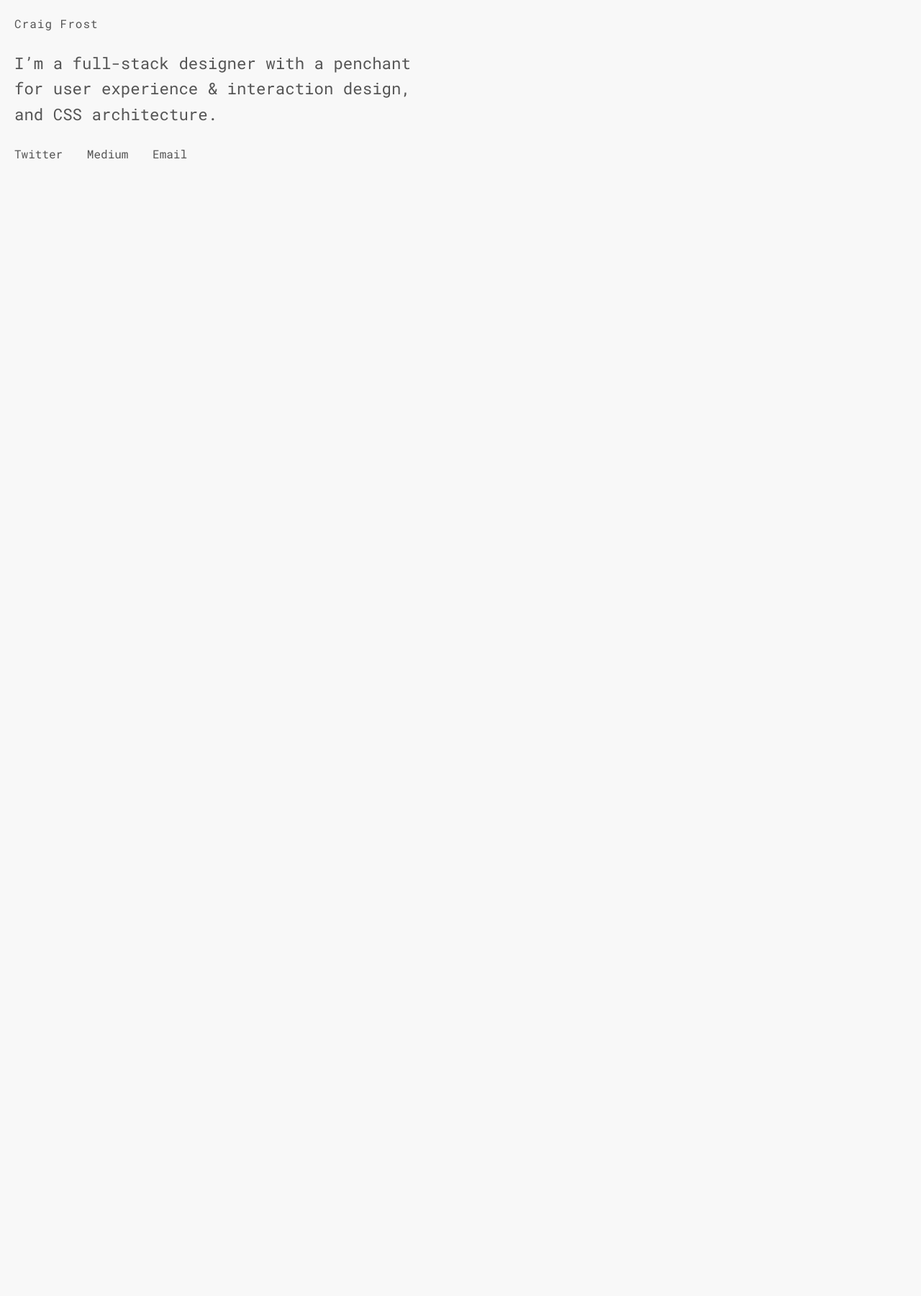
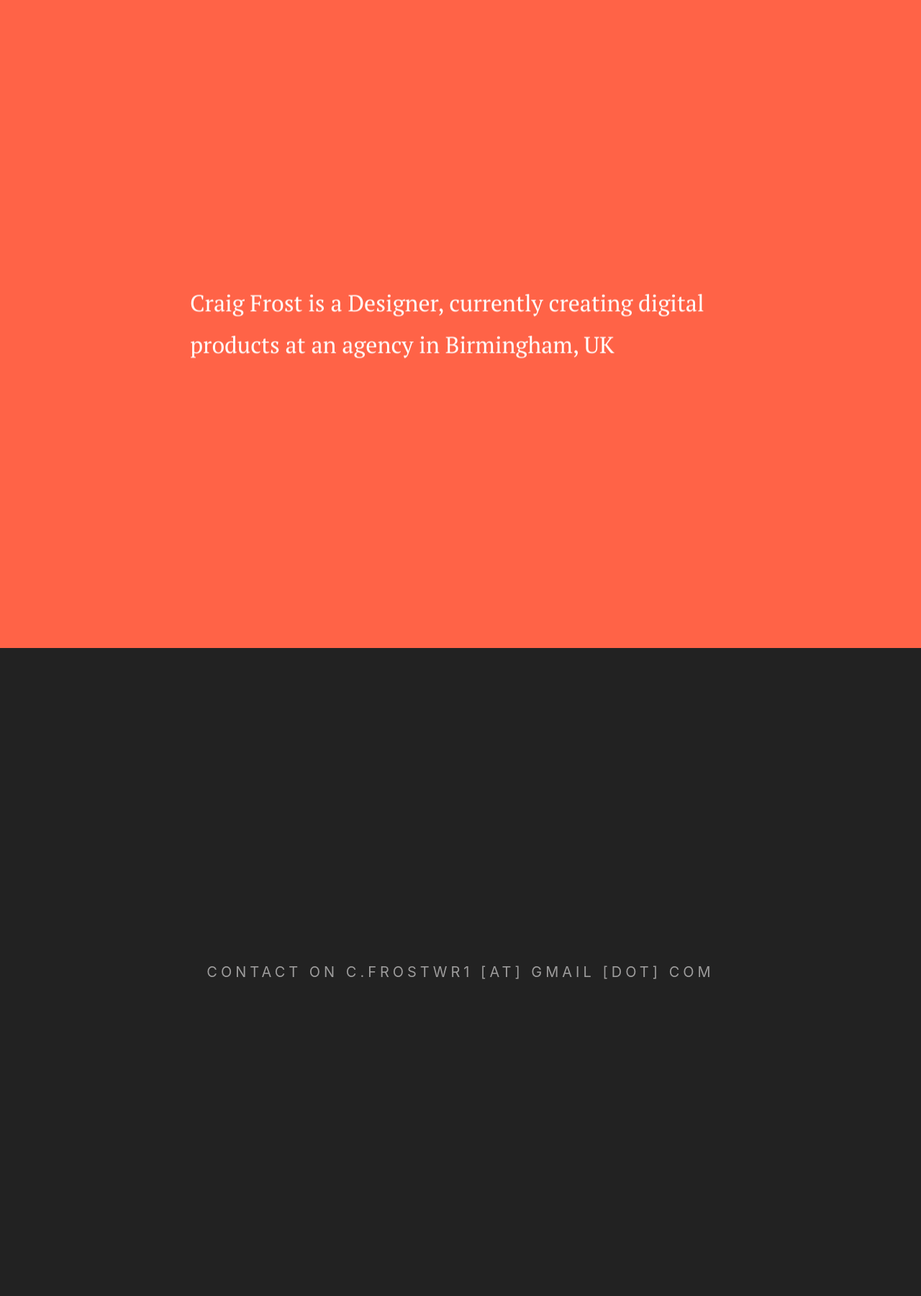
Before and after one commit to craigthomasfrost/cfdesigner.github.io, a Jekyll site: the page built from index.html, in a window 1280 px wide. Shown: the whole page at 72% size. Built offline with Jekyll 4.4.1, drawn with Linux system fonts in a browser that asks for light colours; nearby versions of some CDN libraries; before the commit the page ends 900 px from its top, so only the background shows below that.

Commit message:
redesign (mini)

```diff
--- a/_includes/foot.html
+++ b/_includes/foot.html
@@ -1,14 +1,3 @@
-<footer>
-
-   <ul class="nav">
-       <li><a href="https://twitter.com/_ctfd_uk">Twitter</a></li>
-       <li><a href="https://medium.com/@CF_Designer">Medium</a></li>
-       <li><a href="mailto:c.frostwr1@gmail.com">Email</a></li>
-   </ul>
-
-</footer>
-
-<script src="/scripts/scripts.js"></script>
 
 </body>
 
--- a/_includes/head.html
+++ b/_includes/head.html
@@ -6,7 +6,7 @@
 
     <meta charset="utf-8"/>
 
-    <meta name="viewport" content="width=device-width, initial-scale=1.0, maximum-scale=1.0, user-scalable=0"/>
+    <meta name="viewport" content="width=device-width, initial-scale=1.0, maximum-scale=1.0"/>
 
     <meta name="description" content="Craig Frost is a Designer with a penchant for the simple and the functional.">
 
@@ -16,11 +16,106 @@
 
     <title>Craig Frost, Designer</title>
 
-    <link href='https://fonts.googleapis.com/css?family=Roboto+Mono:400,400italic,500,500italic,700,700italic' rel='stylesheet' type='text/css'>
+    <link href='https://fonts.googleapis.com/css?family=PT+Serif:400,400italic' rel='stylesheet' type='text/css'>
 
-    <link rel="stylesheet" href="/css/main.css" type="text/css">
+    <style>
+        *{
+            margin: 0;
+            padding: 0;
+            box-sizing: border-box;
+        }
 
-    <script src="https://ajax.googleapis.com/ajax/libs/jquery/2.1.3/jquery.min.js"></script>
+        html, :root {
+            font-size: 16px;
+            line-height: 1.8;
+            -webkit-font-smoothing: antialiased;
+        }
+
+        .font--serif {
+            font-family: 'PT Serif', Georgia, serif;
+        }
+
+        .font--sans {
+            font-family: -apple-system, Roboto, Arial, sans-serif;
+        }
+
+        .c-primary {
+            color: #ffffff;
+        }
+
+        .c-secondary {
+            color: #9d9c9c;
+        }
+
+        .fill-page {
+            width: 100vw;
+            height: 100vh;
+        }
+
+        .bg-primary {
+            background-color: tomato;
+        }
+
+        .bg-secondary {
+            background-color: #222222;
+        }
+
+        .p {
+            padding: 24px;
+        }
+
+        .constrain {
+            max-width: 800px;
+        }
+
+        .text--s {
+            font-size: 16px;
+        }
+
+        .text--m {
+            font-size: 20px;
+        }
+
+        .t-t--u {
+            text-transform: uppercase;
+        }
+
+        .l-s--5 {
+            letter-spacing: 5px;
+        }
+
+        @media (min-width:800px) {
+
+            .text--m\@l {
+                font-size: 20px;
+            }
+
+            .text--l\@l {
+                font-size: 32px;
+            }
+
+            .t-a--c\@l {
+                text-align: center;
+            }
+
+        }
+
+        .center__parent {
+            -webkit-transform-style: preserve-3d;
+            -moz-transform-style: preserve-3d;
+            transform-style: preserve-3d;
+        }
+
+        .center__child {
+            position: relative;
+            top: 50%;
+            left: 50%;
+            -webkit-transform: translate(-50%, -50%);
+            -moz-transform: translate(-50%, -50%);
+            transform: translate(-50%, -50%);
+        }
+
+    </style>
 
     <script>
       (function(i,s,o,g,r,a,m){i['GoogleAnalyticsObject']=r;i[r]=i[r]||function(){
@@ -35,15 +130,3 @@
 </head>
 
 <body>
-
-    <header class="primary-header">
-
-           <nav>
-
-                <h1 class="logo"><a href="/">Craig Frost</a></h1>
-
-            </nav>
-
-        </div>
-
-    </header>
--- a/_sass/_all.scss
+++ /dev/null
@@ -1,6 +0,0 @@
-@import
-    "variables",
-    "base",
-    "typography",
-    "layout",
-    "styles";
--- a/_sass/_base.scss
+++ /dev/null
@@ -1,47 +0,0 @@
-* {
-    margin: 0;
-    padding: 0;
-    box-sizing: border-box;
-    position: relative;
-}
-
-html,
-:root {
-    font-family: $primary-font;
-    font-size: $base-font-size;
-    font-weight: $base-font-weight;
-    line-height: $base-line-height;
-    color: $primary-font-color;
-    font-kerning: normal;
-    -moz-text-size-adjust: none;
-    -ms-text-size-adjust: none;
-    -webkit-text-size-adjust: none;
-    text-size-adjust: none;
-    text-rendering: optimizeLegibility;
-    -webkit-font-smoothing: antialiased;
-    -moz-osx-font-smoothing: grayscale;
-    background-color: #f8f8f8;
-    @media (max-width: $breakpoint--medium) {
-        font-size: $base-font-size * .95;
-    }
-    @media (max-width: $breakpoint--small) {
-        font-size: $base-font-size * .85;
-    }
-}
-
-body {
-    padding: 20px;
-    max-width: 600px;
-}
-
-a, a:visited {
-  color: inherit;
-  text-decoration: none;
-  -webkit-transition: color .3s ease;
-  -moz-transition: color .3s ease;
-  transition: color .3s ease;
-}
-
-a:hover {
-  color: $accent;
-}
--- a/_sass/_layout.scss
+++ /dev/null
@@ -1,19 +0,0 @@
-h1,h2,h3,h4,h5,h6,hgroup,
-ul,ol,dd,
-p,figure,
-pre,table,fieldset,hr, blockquote {
-    @extend %spacing--small;
-}
-
-%spacing--small {
-    margin-bottom: $base-spacing;
-}
-
-%spacing--large {
-    margin-bottom: $base-spacing * 2;
-}
-
-%island--medium {
-    padding-top : $base-spacing * 1.5;
-    padding-bottom: $base-spacing * 1.5;
-}
--- a/_sass/_styles.scss
+++ /dev/null
@@ -1,32 +0,0 @@
-.logo {
-    letter-spacing: 1px;
-
-    a {
-        border-bottom: none;
-    }
-}
-
-.nav li {
-    list-style: none;
-    display: inline-block;
-    margin-right: $base-spacing;
-    a {
-        border-bottom: none;
-        &:hover {
-            color: darken($accent, 8%);
-        }
-    }
-}
-
-.introduction {
-    @extend %island--medium;
-}
-
-.page-content {
-    @extend %spacing--large;
-}
-
-::selection {
-    color: white;
-    background: black;
-}
--- a/_sass/_typography.scss
+++ /dev/null
@@ -1,8 +0,0 @@
-h1 {
-    font-size: 1rem;
-    font-weight: normal;
-}
-
-.display {
-    font-size: 1.4rem;
-}
--- a/_sass/_variables.scss
+++ /dev/null
@@ -1,13 +0,0 @@
-$base-spacing: 1.5rem;
-
-$base-font-size: 100%;
-$base-font-weight: 400;
-$base-line-height: 1.6;
-$primary-font: 'Roboto Mono', monospace;
-$post-font: "leitura-news", "georgia", serif;
-$primary-font-color: #555;
-$accent: blue;
-$bold: 700;
-
-$breakpoint--medium: 800px;
-$breakpoint--small: 500px;
--- a/css/main.scss
+++ /dev/null
@@ -1,4 +0,0 @@
----
----
-@import
-    "all";
--- a/index.html
+++ b/index.html
@@ -1,4 +1,15 @@
 ---
 layout: default
 ---
-<p class="display">I’m a full-stack designer with a penchant for user experience &amp; interaction design, and CSS architecture.</p>
+<div class="fill-page bg-primary center__parent">
+    <div class="constrain p center__child">
+        <p class="text--m text--l@l font--serif c-primary">Craig Frost is a Designer, currently creating digital products at an agency in Birmingham, UK</p>
+    </div>
+</div>
+
+
+<div class="fill-page bg-secondary center__parent">
+    <div class="constrain p center__child">
+        <p class="text--s text--m@l t-a--c@l font--sans c-secondary t-t--u l-s--5">Contact on c.frostwr1 [at] gmail [dot] com</p>
+    </div>
+</div>
```
Also changed, not shown: _layouts/post.html (deleted, +0 -9 lines).
